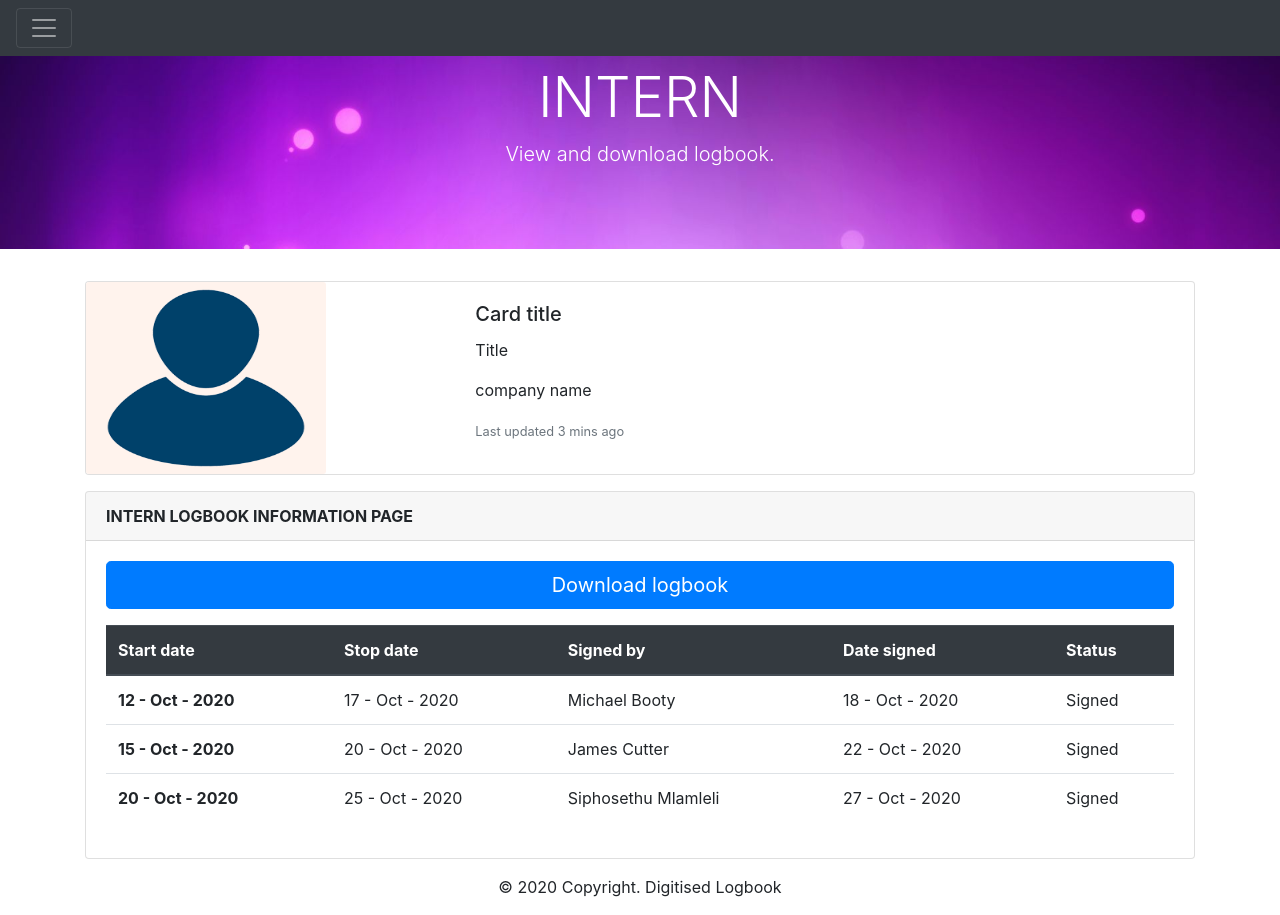
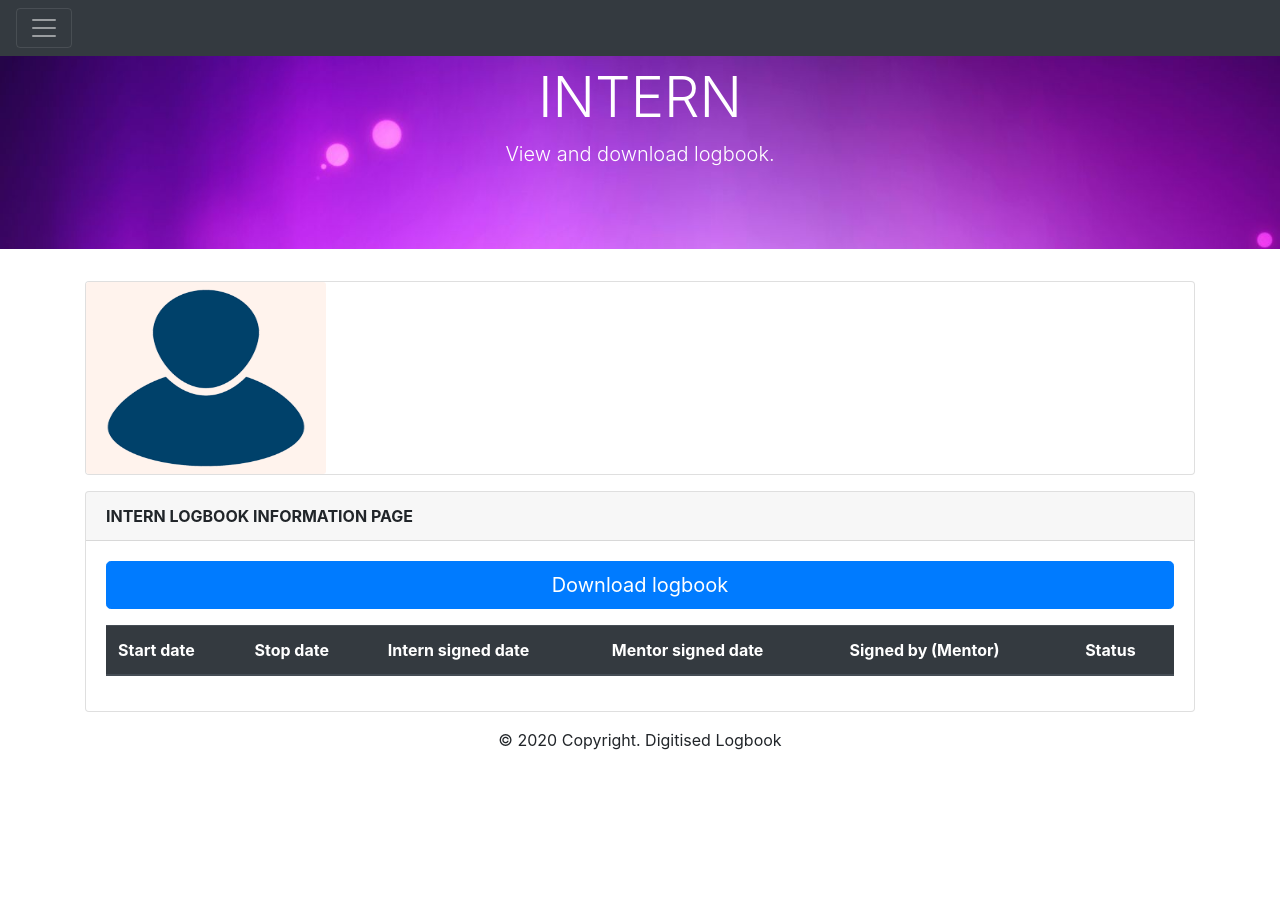
Before and after one commit to BaneleMlamleli/logbook, a PHP site: page /intern.php in a window 1280 px wide. After the commit the page ends 750 px from the top, so only its background shows below. Run offline with PHP 8.4, Linux system fonts and the light colour scheme; the visitor is signed in with stand-in values (Sample User, id 1); tables that the repository leaves empty or names only in its code hold one stand-in row (values such as "Sample post"); lists and menus that the app fills with data are empty.

Commit message:
finished intern page. I'll start with mentor page tomorrow

```diff
--- a/intern.php
+++ b/intern.php
@@ -1,4 +1,4 @@
-<?php ?>
+<?php include_once("dbconnection.php"); ?>
 <!DOCTYPE html>
 <html lang="en" class="smart-style-0">
 <head>
@@ -60,14 +60,32 @@
             <div class="col-md-4">
                 <img src="./assets/image1.png" class="card-img" alt="image placeholder" style="height: 12em; width: 15em">
             </div>
-            <div class="col-md-8">
-                <div class="card-body">
-                    <h5 class="card-title">Card title</h5>
-                    <p class="card-text">Title</p>
-                    <p class="card-text">company name</p>
-                    <p class="card-text"><small class="text-muted">Last updated 3 mins ago</small></p>
-                </div>
-            </div>
+            <?php
+                session_start();
+                $usrEmail = $_SESSION["Email"];
+                $usrType = $_SESSION["userType"];
+                $firstname = $_SESSION["Name"];
+                $lastname = $_SESSION["Surname"];
+
+                $sql = "SELECT * FROM `logbook`
+                        WHERE `email`= '{$usrEmail}' AND `firstname` = '{$firstname}' AND `lastname` = '{$lastname}'";
+                $result = mysqli_query($conn, $sql);
+                $resultCheck = mysqli_num_rows($result);
+                if($resultCheck > 0){
+                    while($row = mysqli_fetch_assoc($result)){
+                        echo "<div class=\"col-md-8\">
+                                <div class=\"card-body\">
+                                    <h5 class=\"card-title\">".$row['firstname']." ".$row['lastname']."</h5>
+                                    <p class=\"card-text\">Position: ".$usrType."</p>
+                                    <p class=\"card-text\">Company: ".ucwords(explode('@', explode('.', $usrEmail)[0])[1])."</p>
+                                    <p class=\"card-text\"><small class=\"text-muted\">Last updated 3 mins ago</small></p>
+                                </div>
+                            </div>";
+                    }
+                }else{
+                    echo "<script type=text/javascript>alert('Error! No data to read from Database.')</script>";
+                }
+            ?>
         </div>
     </div>
 </div>
@@ -80,37 +98,44 @@
         <div class="card-body ">
             <button type="button" class="btn btn-primary btn-lg btn-block">Download logbook</button>
             <p></p>
-            <table class="table">
+            <table id="internLogbooks" name="internLogbooks" class="table table-striped container container-fluid">
                 <thead class="thead-dark">
                 <tr>
                     <th scope="col">Start date</th>
                     <th scope="col">Stop date</th>
-                    <th scope="col">Signed by</th>
-                    <th scope="col">Date signed</th>
+                    <th scope="col">Intern signed date</th>
+                    <th scope="col">Mentor signed date</th>
+                    <th scope="col">Signed by (Mentor)</th>
                     <th scope="col">Status</th>
                 </tr>
                 </thead>
-                <tbody>
                 <tr>
-                    <th scope="row">12 - Oct - 2020</th>
-                    <td>17 - Oct - 2020</td>
-                    <td>Michael Booty</td>
-                    <td>18 - Oct - 2020</td>
-                    <td>Signed</td>
-                </tr>
-                <tr>
-                    <th scope="row">15 - Oct - 2020</th>
-                    <td>20 - Oct - 2020</td>
-                    <td>James Cutter</td>
-                    <td>22 - Oct - 2020</td>
-                    <td>Signed</td>
-                </tr>
-                <tr>
-                    <th scope="row">20 - Oct - 2020</th>
-                    <td>25 - Oct - 2020</td>
-                    <td>Siphosethu Mlamleli</td>
-                    <td>27 - Oct - 2020</td>
-                    <td>Signed</td>
+                    <!-- 20201106 - Selecting all data from the database and display it on the table - Banele -->
+                    <?php
+                        $usrEmail = $_SESSION["Email"];
+                        $usrType = $_SESSION["userType"];
+                        $firstname = $_SESSION["Name"];
+                        $lastname = $_SESSION["Surname"];
+                        $randomMentors = array("James Cutter", "Looney Tunes", "Siphosethu Mhlanga", "Cipher Breaker", "Tania Mlamleli", "Caroline Mokhoathi", "Michael Booty", "Last Born");
+
+                        $logbookSql = "SELECT * FROM `logbook`
+                        WHERE `email`= '{$usrEmail}' AND `firstname` = '{$firstname}' AND `lastname` = '{$lastname}'";
+                        $logbookResult = mysqli_query($conn, $logbookSql);
+                        $logbookResultCheck = mysqli_num_rows($logbookResult);
+                        if($logbookResultCheck > 0){
+                            while($row = mysqli_fetch_assoc($logbookResult)){
+                                echo "<tr><th scope=\"row\">".$row['start_date']."</th>".
+                                    "<td>".$row['stop_date']."</td>".
+                                    "<td>".$row['intern_signed_date']."</td>".
+                                    "<td>".$row['mentor_signed_date']."</td>".
+                                    "<td>".$randomMentors[rand(0,7)]."</td>".
+                                    "<td>".$row['status']."</td>".
+                                    "</tr>";
+                            }
+                        }else{
+                            echo "<script type=text/javascript>alert('Error! No data to read from Database.')</script>";
+                        }
+                    ?>
                 </tr>
                 </tbody>
             </table>
```
Also changed, not shown: mentor.php (+27 -39 lines), start_session.php (+7 -0 lines).
